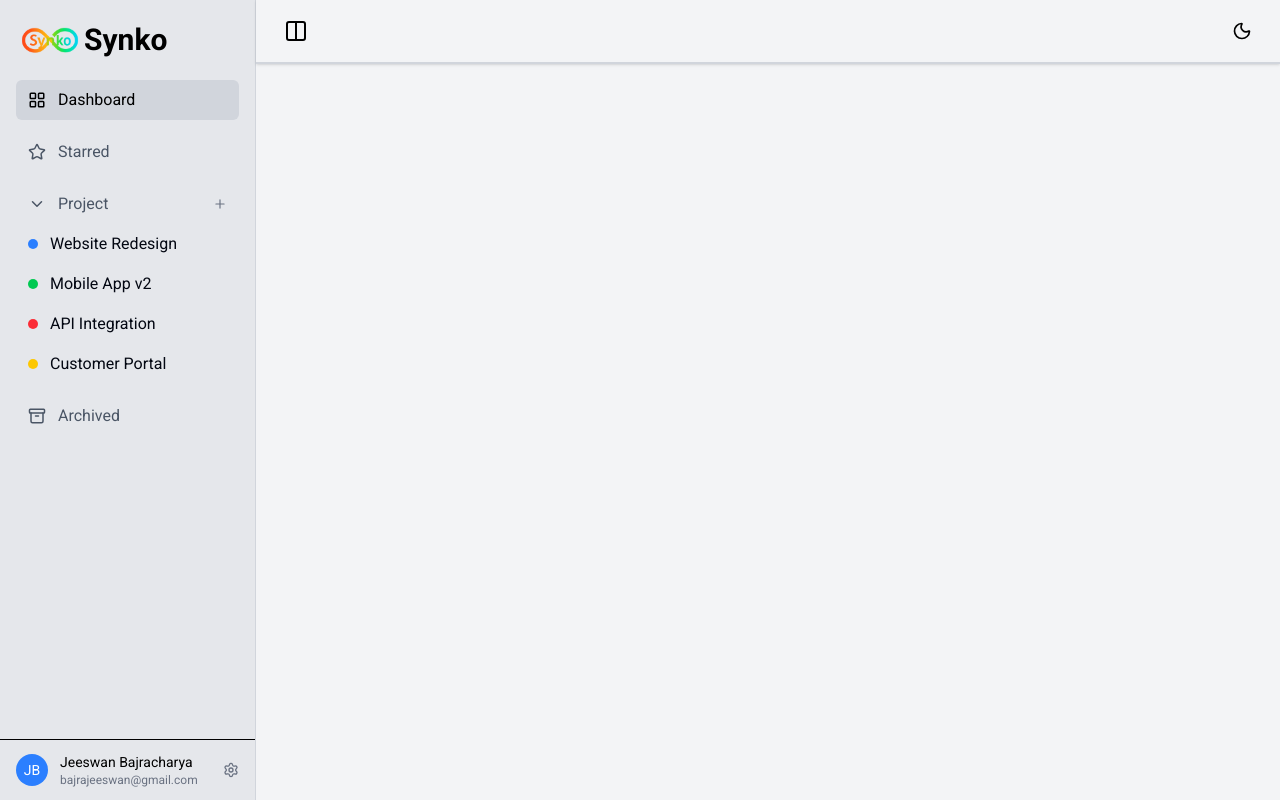
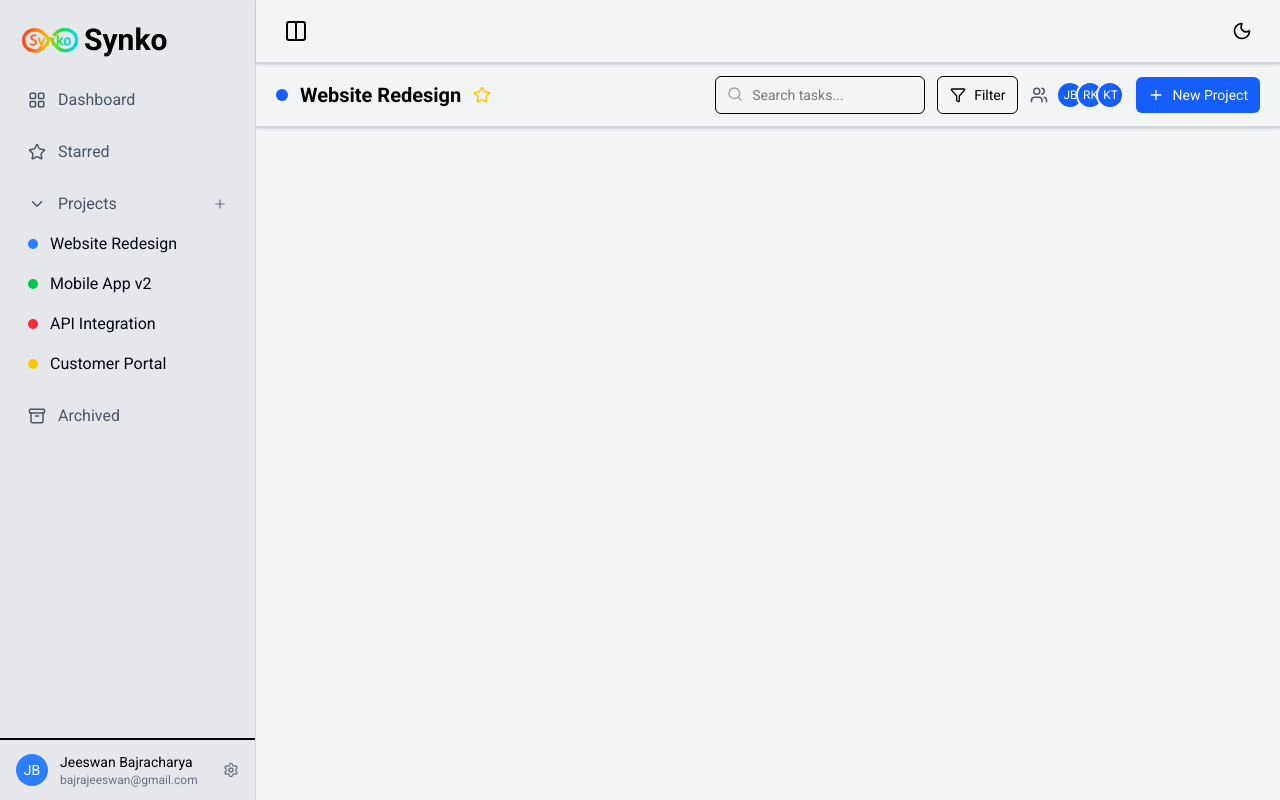
Before and after one commit to jeeswan/Synko-Frontend, a React (Vite) app in the folder Synko/: page /project/1 in a window 1280 px wide. Built offline with nearby package versions, Linux system fonts and the light colour scheme.

Commit message:
Project Dashboard/Detailed Projet Task Page/Project Header UI completed

```diff
--- a/Synko/index.html
+++ b/Synko/index.html
@@ -2,7 +2,7 @@
 <html lang="en">
   <head>
     <meta charset="UTF-8" />
-    <link rel="icon" type="" href="" />
+    <link rel="icon" type="image/x-icon" href="/src/assets/logo-synko.png" />
     <link href="https://fonts.googleapis.com/css2?family=Roboto:wght@400;700&display=swap" rel="stylesheet">
     <meta name="viewport" content="width=device-width, initial-scale=1.0" />
     <title>Synko</title>
--- a/Synko/src/App.jsx
+++ b/Synko/src/App.jsx
@@ -3,6 +3,7 @@ import { Routes, Route, useLocation, Navigate } from 'react-router-dom'
 import Login from './pages/Login.jsx'
 import Signup from './pages/Signup.jsx'
 import Dashboard from './pages/Dashboard.jsx'
+import ProjectDashboard from './pages/ProjectDashboard.jsx'
 import Sidebar from './components/Sidebar/Sidebar.jsx'
 import { Columns2, Moon } from 'lucide-react'
 
@@ -38,10 +39,11 @@ function App() {
         )}
 
         {/* Page content */}
-        <div className="flex-1 overflow-y-auto px-9 py-5">
+        <div className={`flex-1 overflow-y-auto ${!location.pathname.startsWith('/project') ? 'px-9 py-5' : ''}`}>
           <Routes>
             <Route path="/" element={<Navigate to="/dashboard" />} />
             <Route path="/dashboard" element={<Dashboard />} />
+            <Route path="/project/:id" element={<ProjectDashboard />} />
             <Route path="/login" element={<Login />} />
             <Route path="/signup" element={<Signup />} />
           </Routes>
--- /dev/null
+++ b/Synko/src/components/ProjectDashboard/ProjectHeader.jsx
@@ -0,0 +1,61 @@
+import React from 'react'
+import { Star, Search, Filter, Plus, Users } from "lucide-react";
+
+const getInitials = (name) => {
+  const parts = name.trim().split(" ");
+  if (parts.length === 1) return parts[0][0].toUpperCase();
+  return (parts[0][0] + parts[parts.length - 1][0]).toUpperCase();
+};
+
+const ProjectHeader = () => {
+    const members = [
+        "Jeeswan Bajracharya",
+        "Riya Karki",
+        "Kunal Thapa",
+    ];
+  return (
+    <div className="w-full flex items-center justify-between px-5 h-16 bg-gray-100 border-b-2 border-gray-300 shadow z-50">
+      <div className="flex items-center gap-3">
+        <span className="w-3 h-3 rounded-full bg-blue-600" />
+        <h1 className="text-xl font-semibold">Website Redesign</h1>
+        <Star size={18} className="text-yellow-400" />
+      </div>
+
+      <div className="flex items-center gap-3">
+        <div className="relative">
+          <Search size={16} className="absolute left-3 top-2.5 text-gray-400" />
+          <input
+            placeholder="Search tasks..."
+            className="pl-9 pr-3 py-2 rounded-md border text-sm"
+          />
+        </div>
+
+        <button className="flex items-center gap-2 px-3 py-2 border rounded-md text-sm">
+          <Filter size={16} /> Filter
+        </button>
+
+        {/* Members */}
+        <div className="flex items-center gap-2">
+          <Users size={18} className="text-gray-600" />
+          <div className="flex -space-x-2">
+            {members.map((name, i) => (
+              <div
+                key={i}
+                className="w-7 h-7 rounded-full bg-blue-600 text-white text-xs font-medium flex items-center justify-center border-2 border-gray-100"
+                title={name}
+              >
+                {getInitials(name)}
+              </div>
+            ))}
+          </div>
+        </div>
+
+        <button className="flex items-center gap-2 px-3 py-2 bg-blue-600 text-white rounded-md text-sm">
+          <Plus size={16} /> New Project
+        </button>
+      </div>
+    </div>
+  )
+}
+
+export default ProjectHeader
--- a/Synko/src/components/Sidebar/ProjectItem.jsx
+++ b/Synko/src/components/Sidebar/ProjectItem.jsx
@@ -1,6 +1,17 @@
-const ProjectItem = ({ color, name }) => {
+import { useNavigate } from "react-router-dom";
+
+const ProjectItem = ({ color, name, projectId }) => {
+  const navigate = useNavigate();
+
+  const handleClick = () => {
+    navigate(`/project/${projectId}`, { state: { projectName: name, color } });
+  };
+
   return (
-    <div className="flex items-center gap-3 px-3 py-2 hover:bg-gray-200 rounded-md cursor-pointer">
+    <div
+      onClick={handleClick}
+      className="flex items-center gap-3 px-3 py-2 hover:bg-gray-200 rounded-md cursor-pointer"
+    >
       <span className={`w-2.5 h-2.5 rounded-full ${color}`} />
       <span className="text-base text-gray-950 font-medium">{name}</span>
     </div>
--- a/Synko/src/components/Sidebar/SidebarNav.jsx
+++ b/Synko/src/components/Sidebar/SidebarNav.jsx
@@ -1,37 +1,69 @@
 import { LayoutGrid, Star, ChevronDown, Archive, Plus } from "lucide-react";
+import { NavLink } from "react-router-dom";
 import ProjectList from "./ProjectList";
 
 const SidebarNav = () => {
   return (
-    <div className="flex-1 px-4 space-y-3 overflow-y-auto">
+    <div className="flex-1 px-4 space-y-3 overflow-y-auto border-b">
+      {/* Main */}
+      <NavItem
+        icon={<LayoutGrid size={18} />}
+        label="Dashboard"
+        to="/dashboard"
+      />
 
-      {/* Main */}
-        <NavItem icon={<LayoutGrid size={18} />} label="Dashboard" active />
-        <NavItem icon={<Star size={18} />} label="Starred" />
+      <NavItem
+        icon={<Star size={18} />}
+        label="Starred"
+        to="/starred"
+      />
 
+      {/* Projects */}
       <div>
-        <NavItem icon={<ChevronDown size={18} />} label="Project" rightIcon={<Plus size={14} className="cursor-pointer text-gray-500" />} />
-        {/* Projects */}
+        <NavItem
+          icon={<ChevronDown size={18} />}
+          label="Projects"
+          to="/projects"
+          rightIcon={
+            <Plus
+              size={14}
+              className="cursor-pointer text-gray-500 hover:text-gray-800"
+            />
+          }
+        />
         <ProjectList />
       </div>
 
       {/* Archived */}
-      <NavItem icon={<Archive size={18} />} label="Archived" />
+      <NavItem
+        icon={<Archive size={18} />}
+        label="Archived"
+        to="/archived"
+      />
     </div>
   );
 };
 
-const NavItem = ({ icon, label, active, rightIcon }) => (
-  <div
-    className={`flex items-center justify-between px-3 py-2 rounded-md cursor-pointer
-      ${active ? "bg-gray-300 font-medium" : "text-gray-600 hover:bg-gray-200"}`}
+const NavItem = ({ icon, label, to, rightIcon }) => {
+  return (
+    <NavLink
+      to={to}
+      className={({ isActive }) =>
+        `flex items-center justify-between px-3 py-2 rounded-md cursor-pointer transition
+        ${
+          isActive
+            ? "bg-gray-300 font-medium text-gray-900"
+            : "text-gray-600 hover:bg-gray-200"
+        }`
+      }
     >
       <div className="flex items-center gap-3">
         {icon}
-      {label}
+        <span>{label}</span>
       </div>
       {rightIcon}
-  </div>
+    </NavLink>
   );
+};
 
 export default SidebarNav;
--- /dev/null
+++ b/Synko/src/data/TaskData.js
@@ -0,0 +1,77 @@
+export const boardData = [
+  {
+    id: "todo",
+    title: "To Do",
+    count: 3,
+    tasks: [
+      {
+        id: 1,
+        title: "Design homepage wireframes",
+        tags: ["Design"],
+        date: "Dec 15",
+        color: "red",
+        assignee: "JB",
+      },
+      {
+        id: 2,
+        title: "Fix navigation menu bug",
+        tags: ["Bug"],
+        date: null,
+        color: "orange",
+        assignee: "JB",
+      },
+      {
+        id: 3,
+        title: "Create component library",
+        tags: ["Design", "Feature"],
+        date: "Dec 18",
+        color: "yellow",
+        assignee: "RC",
+      },
+    ],
+  },
+  {
+    id: "in-progress",
+    title: "In Progress",
+    count: 2,
+    tasks: [
+      {
+        id: 4,
+        title: "Implement user authentication",
+        tags: ["Feature"],
+        date: "Dec 12",
+        color: "red",
+        assignee: "RC",
+      },
+      {
+        id: 5,
+        title: "Database optimization",
+        tags: ["Enhancement"],
+        date: null,
+        color: "orange",
+        assignee: "JB",
+      },
+    ],
+  },
+  {
+    id: "review",
+    title: "Review",
+    count: 1,
+    tasks: [
+      {
+        id: 6,
+        title: "Update API documentation",
+        tags: ["Documentation"],
+        date: "Dec 20",
+        color: "green",
+        assignee: "KT",
+      },
+    ],
+  },
+    {
+    id: "done",
+    title: "Done",
+    count: 0,
+    tasks: [],
+    },
+];
--- /dev/null
+++ b/Synko/src/pages/ProjectDashboard.jsx
@@ -0,0 +1,12 @@
+import React from 'react'
+import ProjectHeader from '../components/ProjectDashboard/ProjectHeader'
+
+const ProjectDashboard = () => {
+  return (
+    <div>
+      <ProjectHeader />
+    </div>
+  )
+}
+
+export default ProjectDashboard
```
Also changed, not shown: Synko/src/components/ProjectDashboard/KanbanBoard/KanbanColume(Done)/TaskCard.jsx (added), Synko/src/components/ProjectDashboard/KanbanBoard/KanbanColume(In Progress)/TaskCard.jsx (added), Synko/src/components/ProjectDashboard/KanbanBoard/KanbanColume(Review)/TaskCard.jsx (added), Synko/src/components/ProjectDashboard/KanbanBoard/KanbanColume(To Do)/TaskCard.jsx (added). Lines whose indentation alone changed are shown as unchanged.
